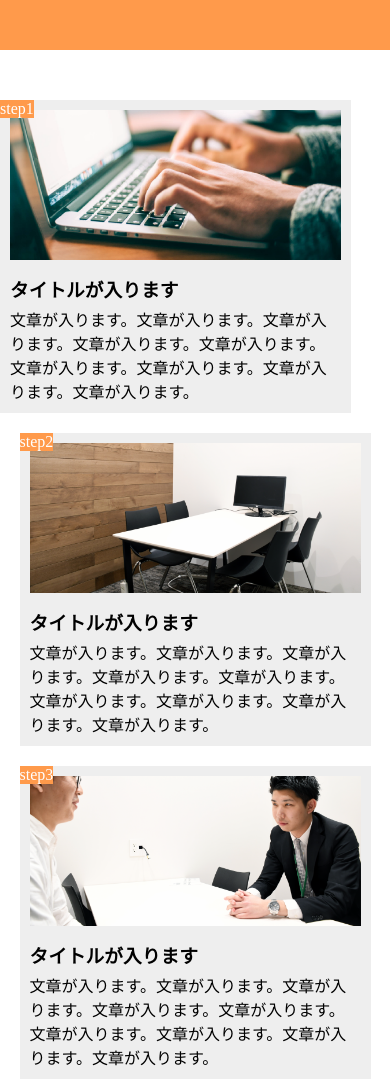
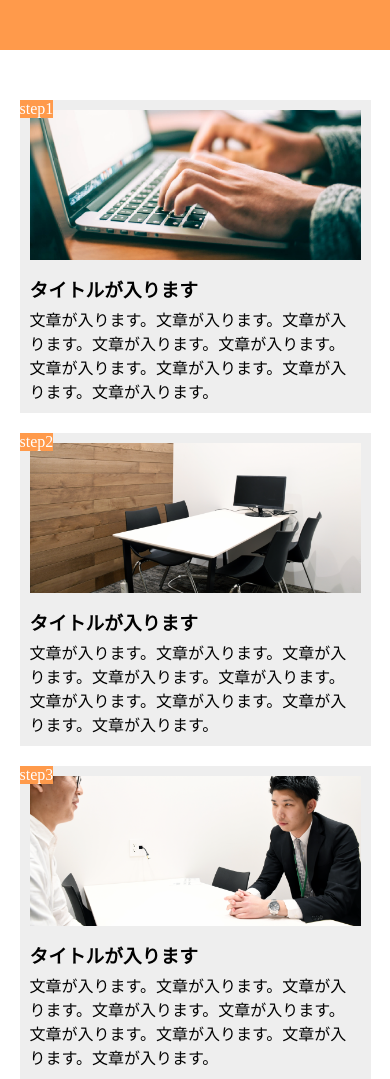
Before and after one commit to Riku0114/practice, a plain HTML site: page index.html in a window 390 px wide. Shown: the top 1079 px of the page. Drawn offline with Linux system fonts and the light colour scheme.

Commit message:
[update]1-10

```diff
--- a/index.html
+++ b/index.html
@@ -4,6 +4,7 @@
   <head>
     <meta charset="utf-8"/>
     <link rel="stylesheet" href="style.css"/>
+    <meta name="viewport" content="width=device-width, initial-scale=1.0">
   </head>
 
   <body>
--- a/style.css
+++ b/style.css
@@ -64,6 +64,9 @@ footer{
     width: 100%;
     display: block;
   }
+  .box:first-child {
+    margin-left: auto;
+}
   .box{
     width: 90%;
     margin-top: 20px;
```
